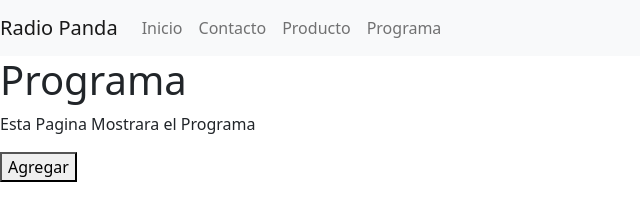
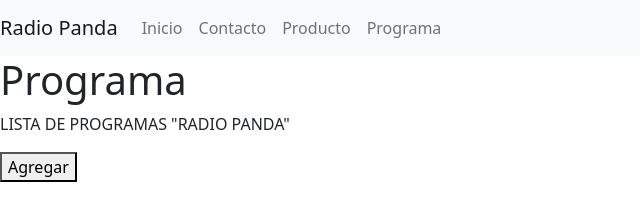
Before and after one commit to Mattai16/Desarollo-de-Software-EQ-D, a React (Create React App) app in the folder DjangoCRUD/front-end/: page /programa in a window 1280 px wide. Shown: the top 202 px of the page, without its empty margins (0-640 px from the left). Built offline with nearby package versions, Linux system fonts and the light colour scheme; no server answers.

Commit message:
Update ProgramPage.js

```diff
--- a/DjangoCRUD/front-end/src/components/ProgramPage.js
+++ b/DjangoCRUD/front-end/src/components/ProgramPage.js
@@ -4,7 +4,7 @@ function ProgramPage() {
   return (
     <div>
       <h1>Programa</h1>
-      <p>Esta Pagina Mostrara el Programa</p>
+      <p>LISTA DE PROGRAMAS "RADIO PANDA"</p>
       <button>Agregar</button>
     </div>
    );
```
